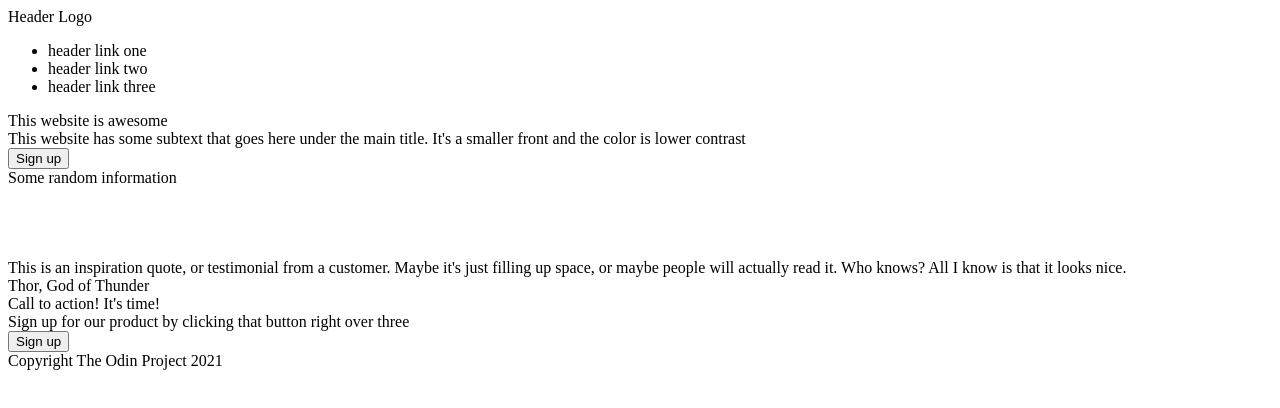
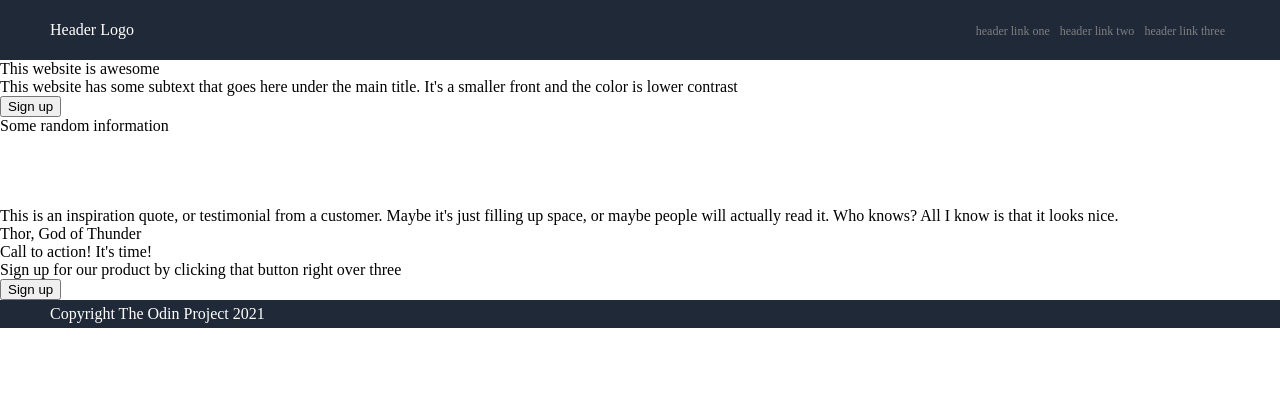
Before and after one commit to andicast/ProjectLandingPage, a plain HTML site: page index.html in a window 1280 px wide. Drawn offline with Linux system fonts and the light colour scheme.

Commit message:
Added CSS to header
Modified header css in the style.css file.

```diff
--- a/index.html
+++ b/index.html
@@ -13,9 +13,9 @@
         <div class="footer">
             <div>Header Logo</div>
             <ul>
-                <li><a>header link one</a></li>
-                <li><a>header link two</a></li>
-                <li><a>header link three</a></li>
+                <li><a class="headerlinks" href="">header link one</a></li>
+                <li><a class="headerlinks" href="">header link two</a></li>
+                <li><a class="headerlinks" href="">header link three</a></li>
             </ul>
         </div>
 
--- a/style.css
+++ b/style.css
@@ -1,4 +1,30 @@
 body {
     display: flex;
     flex-direction: column;
+    margin: 0%;
 }
+
+.footer {
+    color: white;
+    background-color: #1f2937;
+    display: flex;
+    justify-content: space-between;
+    align-items: center;
+    padding: 5px 50px;
+}
+
+ul {
+    list-style: none;
+    display: inline-flex;
+}
+
+a {
+    color: grey;
+    font-size: 12px;
+    text-decoration: none;
+    padding: 0 5px;
+}
+
+a:hover {
+    color: white;
+}
```
